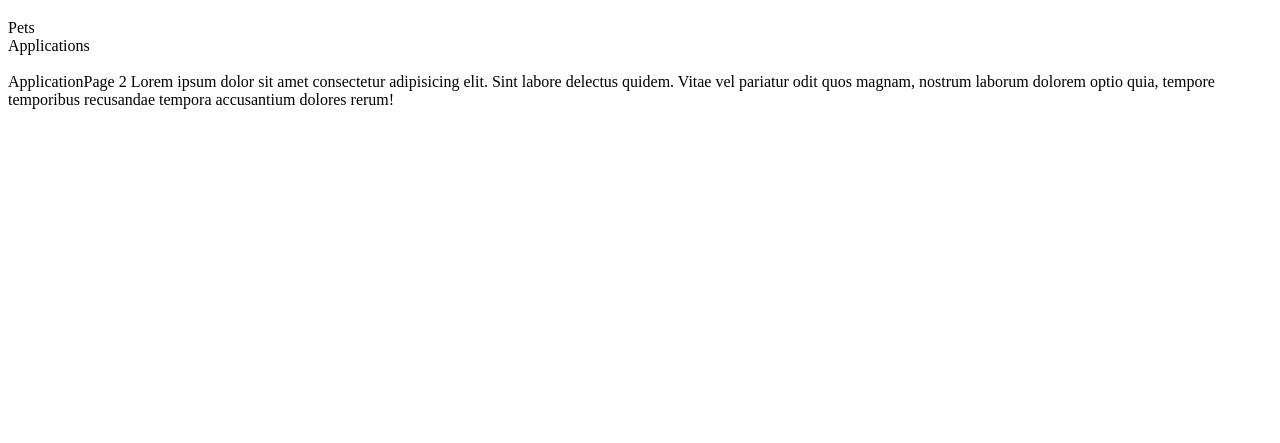
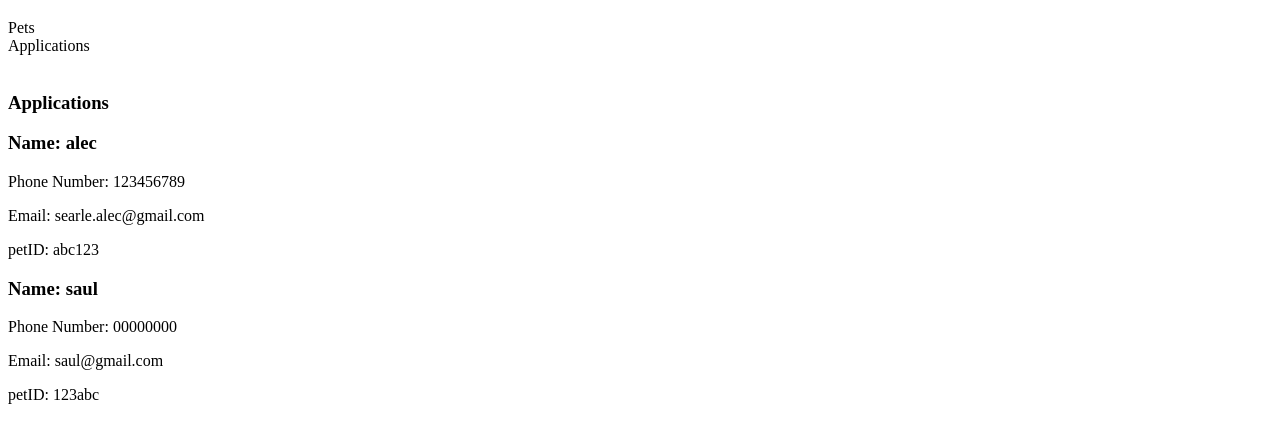
Before and after one commit to d00456429/Pet-Adoption-App, a plain HTML site: page client-side/index.html in a window 1280 px wide. Both pictures are taken after a click on the element "Applications". Shown: the part 61-504 px from the top of the page. Drawn offline with nearby package versions, Linux system fonts and the light colour scheme.

Commit message:
index & app updates

```diff
--- a/client-side/app.js
+++ b/client-side/app.js
@@ -4,9 +4,22 @@ Vue.createApp({
 	data() {
 		return {
 			page: 1,
-			applications: [],
+			applications: [
+				{
+					name: "alec",
+					phoneNum: "123456789",
+					email: "searle.alec@gmail.com",
+					petId: "abc123",
+				},
+				{
+					name: "saul",
+					phoneNum: "00000000",
+					email: "saul@gmail.com",
+					petId: "123abc",
+				},
+			],
 			pets: [],
-			petId: {
+			newPet: {
 				name: "",
 				species: "",
 				breed: "",
--- a/client-side/index.html
+++ b/client-side/index.html
@@ -2,10 +2,14 @@
 <html lang="en">
 	<head>
 		<meta charset="UTF-8" />
-    <meta name="viewport" content="width=device-width, initial-scale=1.0" />
+		<meta
+			name="viewport"
+			content="width=device-width, initial-scale=1.0" />
 		<title>Pet Adoption App</title>
 		<script src="https://unpkg.com/vue@3/dist/vue.global.js"></script>
-    <link rel="stylesheet" href="style.css" />
+		<link
+			rel="stylesheet"
+			href="style.css" />
 	</head>
 	<body>
 		<div id="app">
@@ -15,18 +19,29 @@
 				<div @click="setPage(2)">Applications</div>
 			</nav>
 			<br />
-      <div class="page" v-if="page === 1">
+			<div
+				class="page"
+				v-if="page === 1">
 				PetPage 1 Lorem ipsum dolor sit amet, consectetur adipisicing elit.
 				Animi illo nemo nihil laudantium tempore doloremque ipsa at quod
 				recusandae amet fuga ut odit, quibusdam sequi placeat magni a eligendi
 				minima.
 			</div>
 
-      <div class="page" v-if="page === 2">
-        ApplicationPage 2 Lorem ipsum dolor sit amet consectetur adipisicing
-        elit. Sint labore delectus quidem. Vitae vel pariatur odit quos magnam,
-        nostrum laborum dolorem optio quia, tempore temporibus recusandae
-        tempora accusantium dolores rerum!
+			<div
+				class="page"
+				v-if="page === 2">
+				<header>
+					<h3>Applications</h3>
+				</header>
+				<div
+					id="applications"
+					v-for="(application, index) in applications">
+					<h3>Name: {{application.name}}</h3>
+					<p>Phone Number: {{application.phoneNum}}</p>
+					<p>Email: {{application.email}}</p>
+					<p>petID: {{application.petId}}</p>
+				</div>
 			</div>
 		</div>
 		<script src="app.js"></script>
```
Lines whose indentation alone changed are shown as unchanged.
